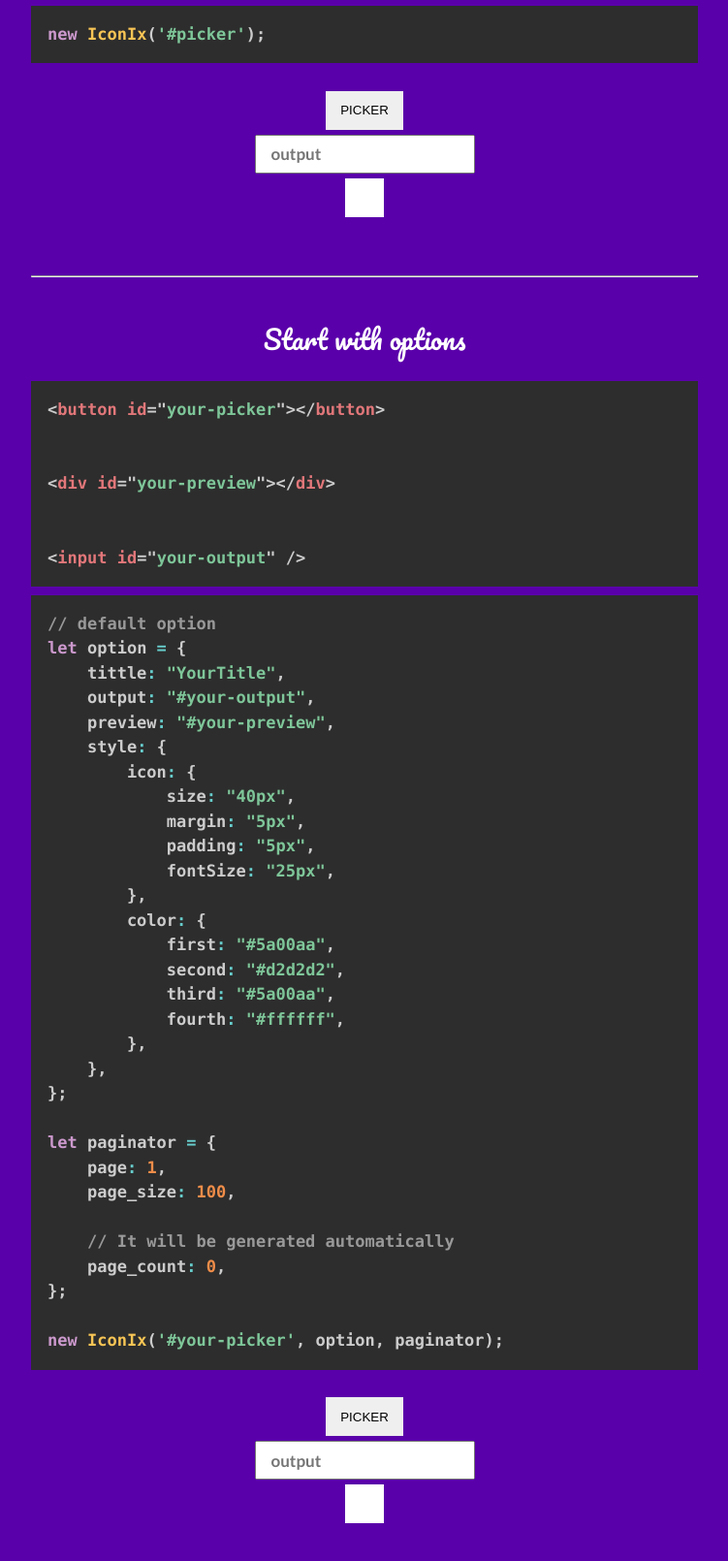
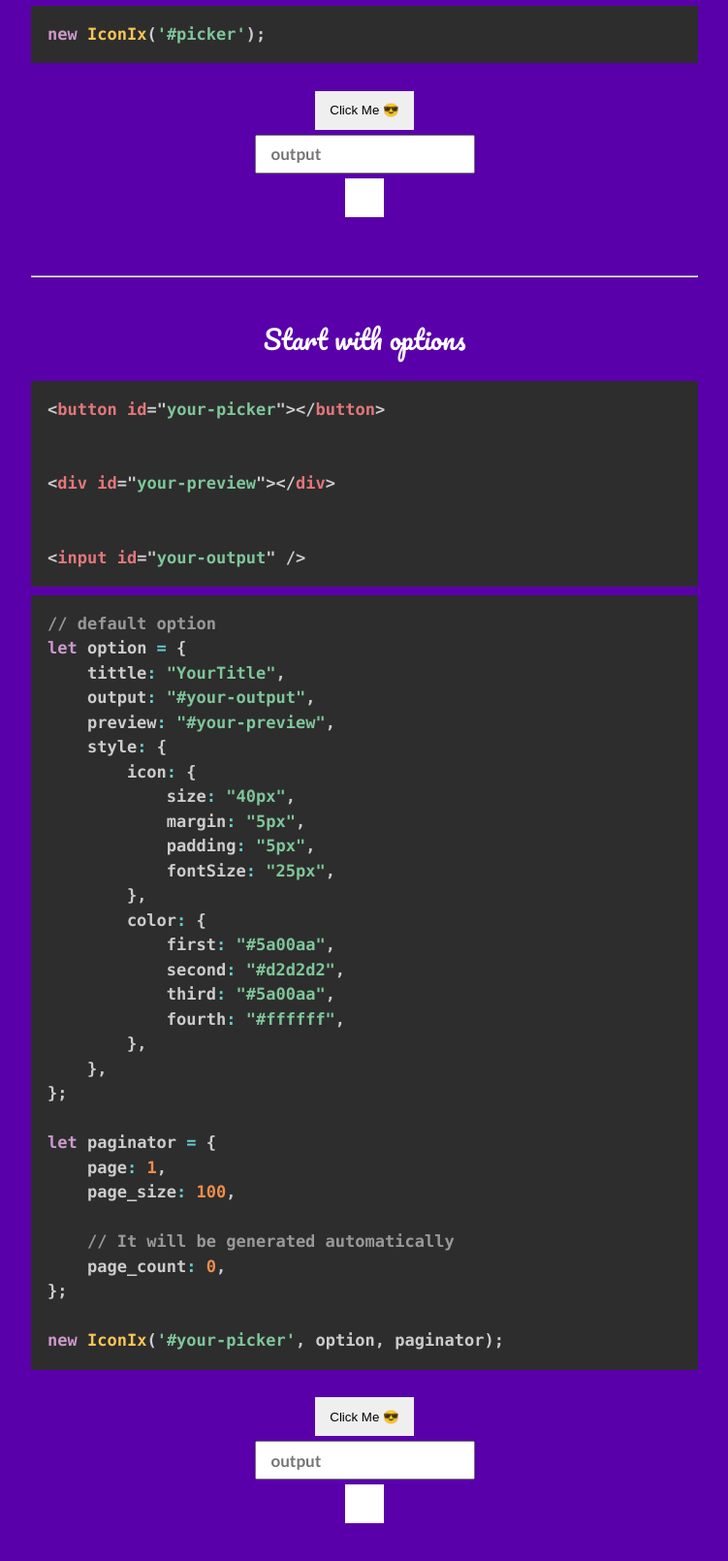
Before and after one commit to Yusupov-droid/icon-ix, a website built with webpack: page docs/index.html in a window 1280 px wide. Shown: the part 1573-3183 px from the top of the page at 97% size, without its empty margins (264-1015 px from the left). Built offline with nearby package versions, Linux system fonts and the light colour scheme; a script that the page names is missing; some icons are missing.

Commit message:
Change demos pisker buuton to "Click Me 😎"

```diff
--- a/docs/index.html
+++ b/docs/index.html
@@ -122,7 +122,7 @@
                     </code>
                 </pre>
                 <div class="demo">
-                    <button class="picker-btn" id="picker">PICKER</button>
+                    <button class="picker-btn" id="picker">Click Me 😎</button>
                     <input class="picker-inp" id="output" placeholder="output">
                     <div class="picker-prv" id="preview"></div>
                 </div>
@@ -178,7 +178,7 @@
                     </code>
                 </pre>
                 <div class="demo">
-                    <button class="picker-btn" id="your-picker">PICKER</button>
+                    <button class="picker-btn" id="your-picker">Click Me 😎</button>
                     <input class="picker-inp" id="your-output" placeholder="output">
                     <div class="picker-prv" id="your-preview"></div>
                 </div>
```
